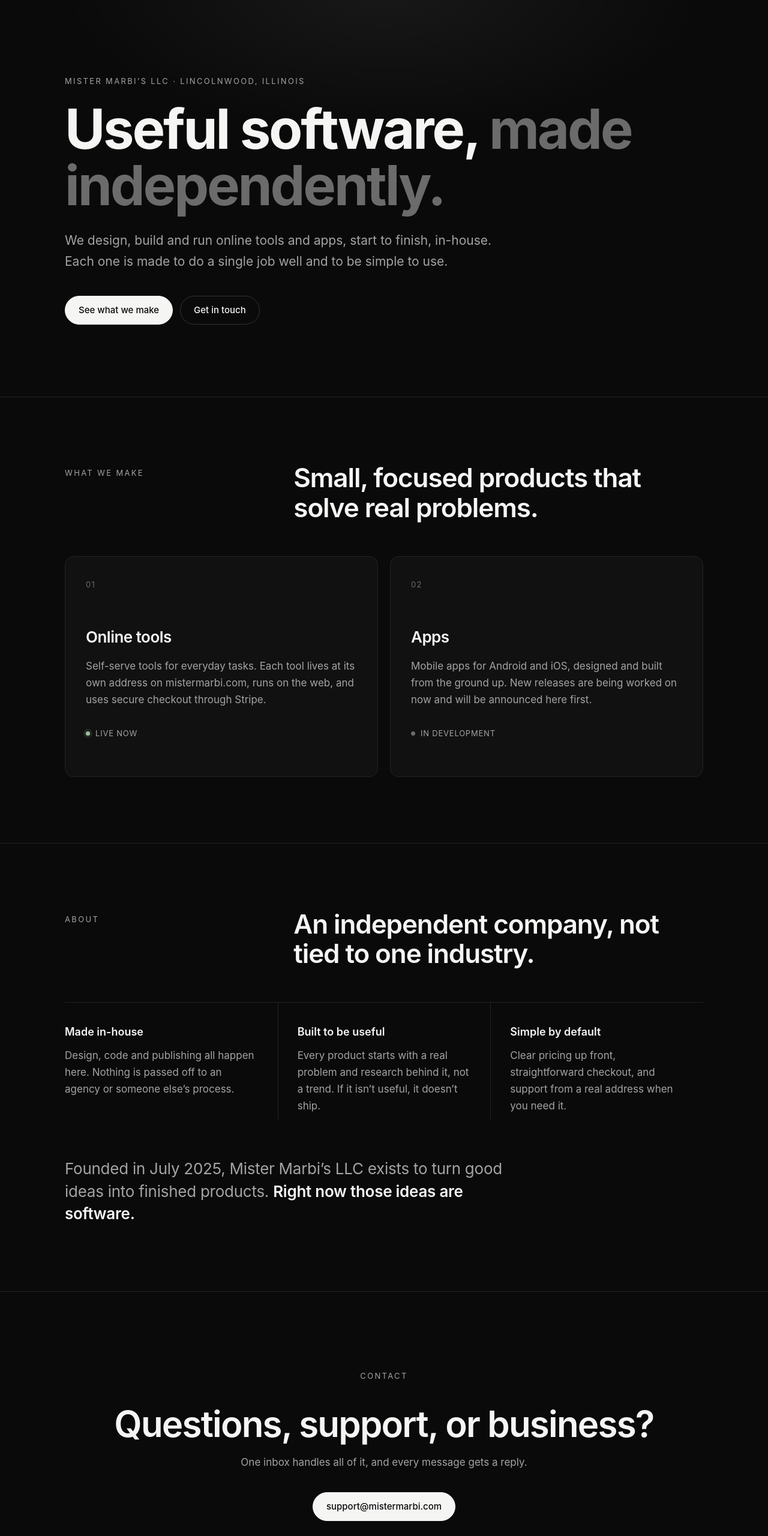
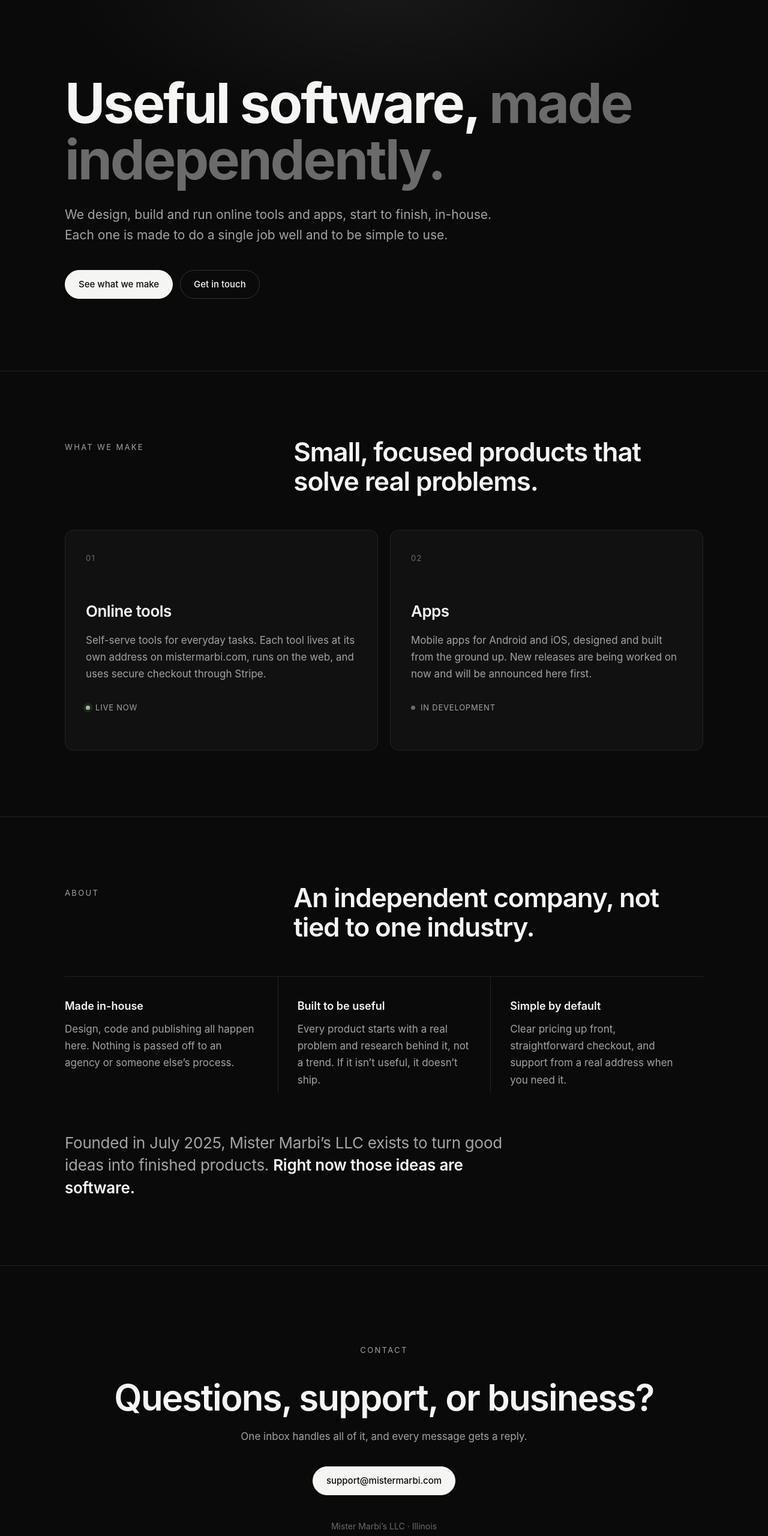
Before and after one commit to mistermarbi/mistermarbi.com, a plain HTML site: page index.html in a window 1280 px wide. Shown: the part 80-2640 px from the top of the page at 60% size. Drawn offline with Linux system fonts and the light colour scheme.

Commit message:
Remove location from homepage hero; footer address shows Illinois only
Co-Authored-By: Claude Opus 5.5 <noreply@anthropic.com>
Claude-Session: https://claude.ai/code/session_015vTdWfvt5sExNvoaN72NLj

```diff
--- a/index.html
+++ b/index.html
@@ -4,7 +4,7 @@
 <meta charset="utf-8">
 <meta name="viewport" content="width=device-width, initial-scale=1">
 <title>Mister Marbi — Independent software company</title>
-<meta name="description" content="Mister Marbi's LLC is an independent software company in Lincolnwood, Illinois. We design, build and run useful online tools and apps, in-house.">
+<meta name="description" content="Mister Marbi's LLC is an independent software company in Illinois. We design, build and run useful online tools and apps, in-house.">
 <meta name="theme-color" content="#0a0a0a">
 <meta property="og:title" content="Mister Marbi">
 <meta property="og:description" content="An independent software company building useful online tools and apps.">
@@ -30,7 +30,6 @@
 
   <section class="hero">
     <div class="wrap">
-      <p class="eyebrow">Mister Marbi&rsquo;s LLC &middot; Lincolnwood, Illinois</p>
       <h1>Useful software, <span>made independently.</span></h1>
       <p class="lede">We design, build and run online tools and apps, start to finish,
       in-house. Each one is made to do a single job well and to be simple to use.</p>
@@ -109,7 +108,7 @@
       <div class="actions">
         <a class="btn btn-solid" href="mailto:support@mistermarbi.com">support@mistermarbi.com</a>
       </div>
-      <p class="address">Mister Marbi&rsquo;s LLC &middot; Lincolnwood, Illinois, United States</p>
+      <p class="address">Mister Marbi&rsquo;s LLC &middot; Illinois</p>
     </div>
   </section>
 
```
